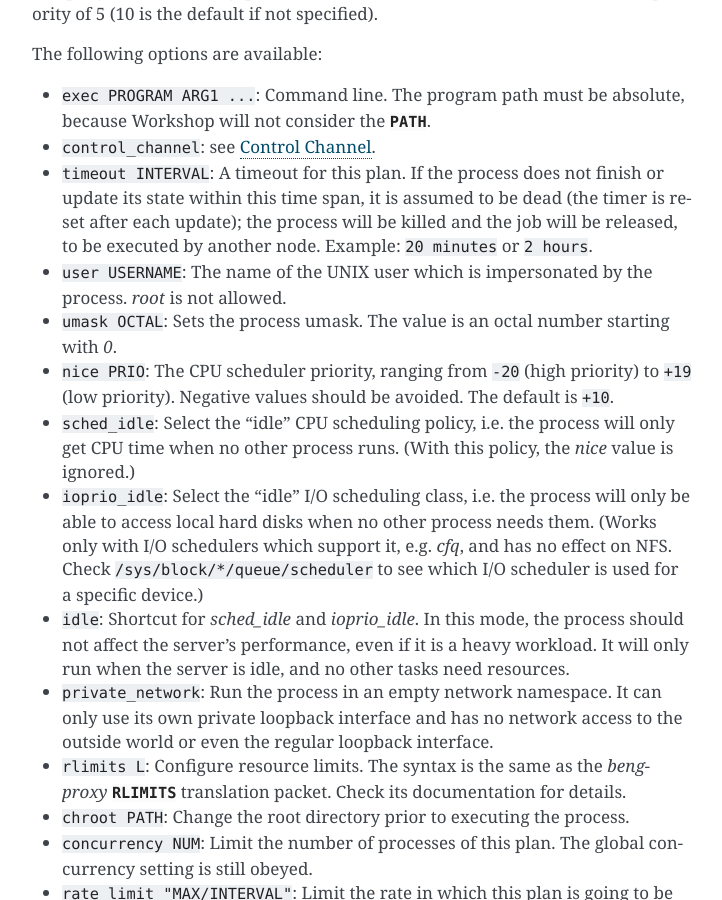
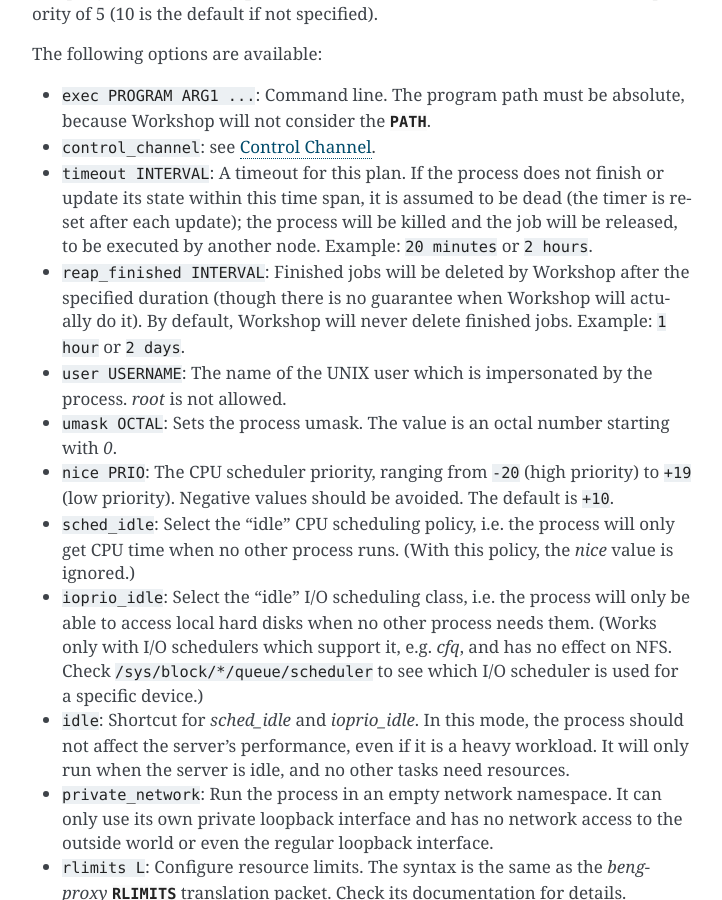
Before and after one commit to CM4all/workshop, a Sphinx documentation site: the page built from doc/index.rst, in a window 1280 px wide and 900 px high, scrolled down 4537 px. Shown: the whole window, without its empty margins (388-1110 px from the left). Built offline with Sphinx 7.4.7, drawn with Linux system fonts in a browser that asks for light colours.

Commit message:
workshop: add per-plan option to reap finished jobs

```diff
--- a/doc/index.rst
+++ b/doc/index.rst
@@ -235,6 +235,11 @@
   the process will be killed and the job will be
   released, to be executed by another node.  Example: :samp:`20
   minutes` or :samp:`2 hours`.
+
+* :samp:`reap_finished INTERVAL`: Finished jobs will be deleted by
+  Workshop after the specified duration (though there is no guarantee
+  when Workshop will actually do it).  By default, Workshop will never
+  delete finished jobs.  Example: :samp:`1 hour` or :samp:`2 days`.
 
 * :samp:`user USERNAME`: The name of the UNIX user which is
   impersonated by the process.  `root` is not allowed.
```
Also changed, not shown: 9 other files.
